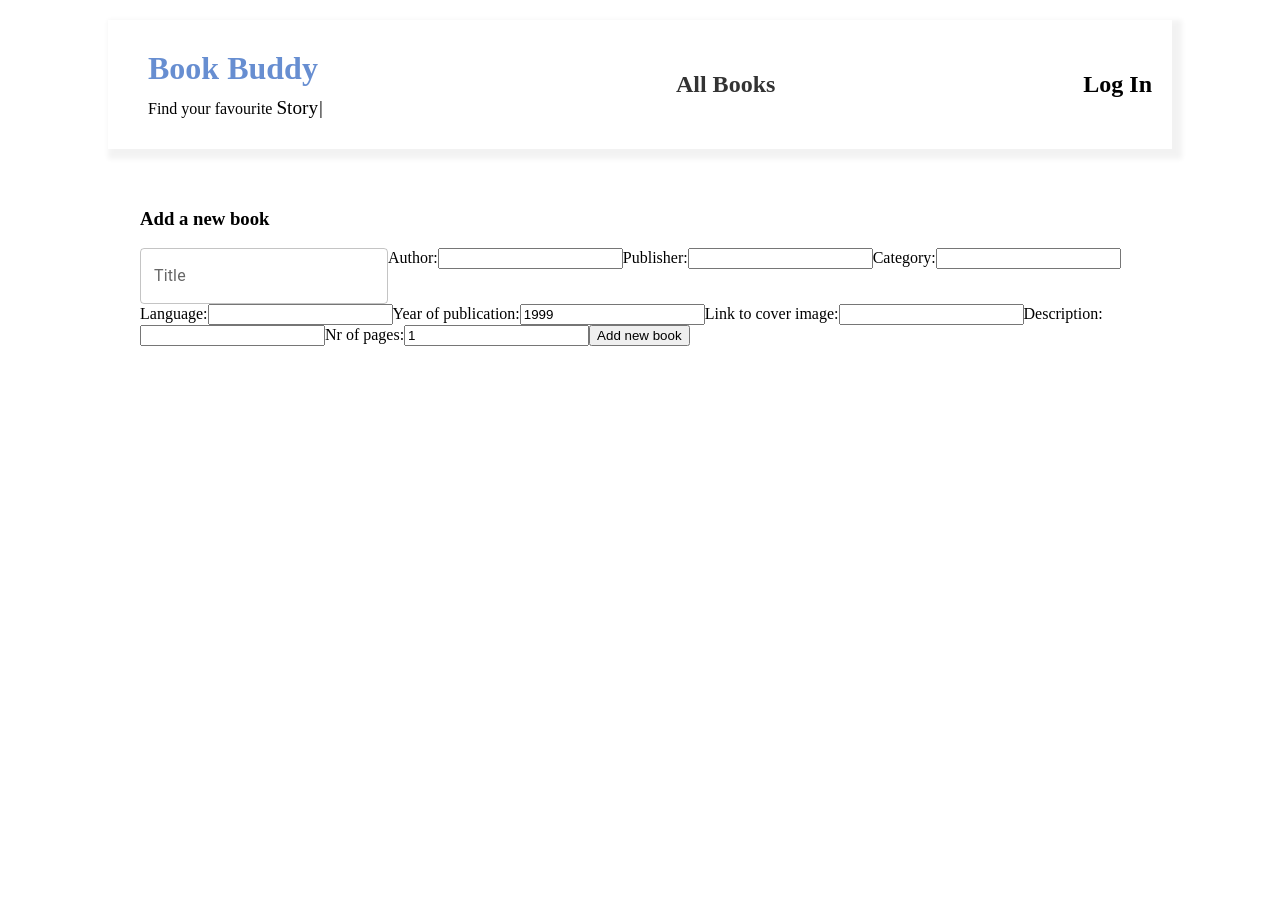
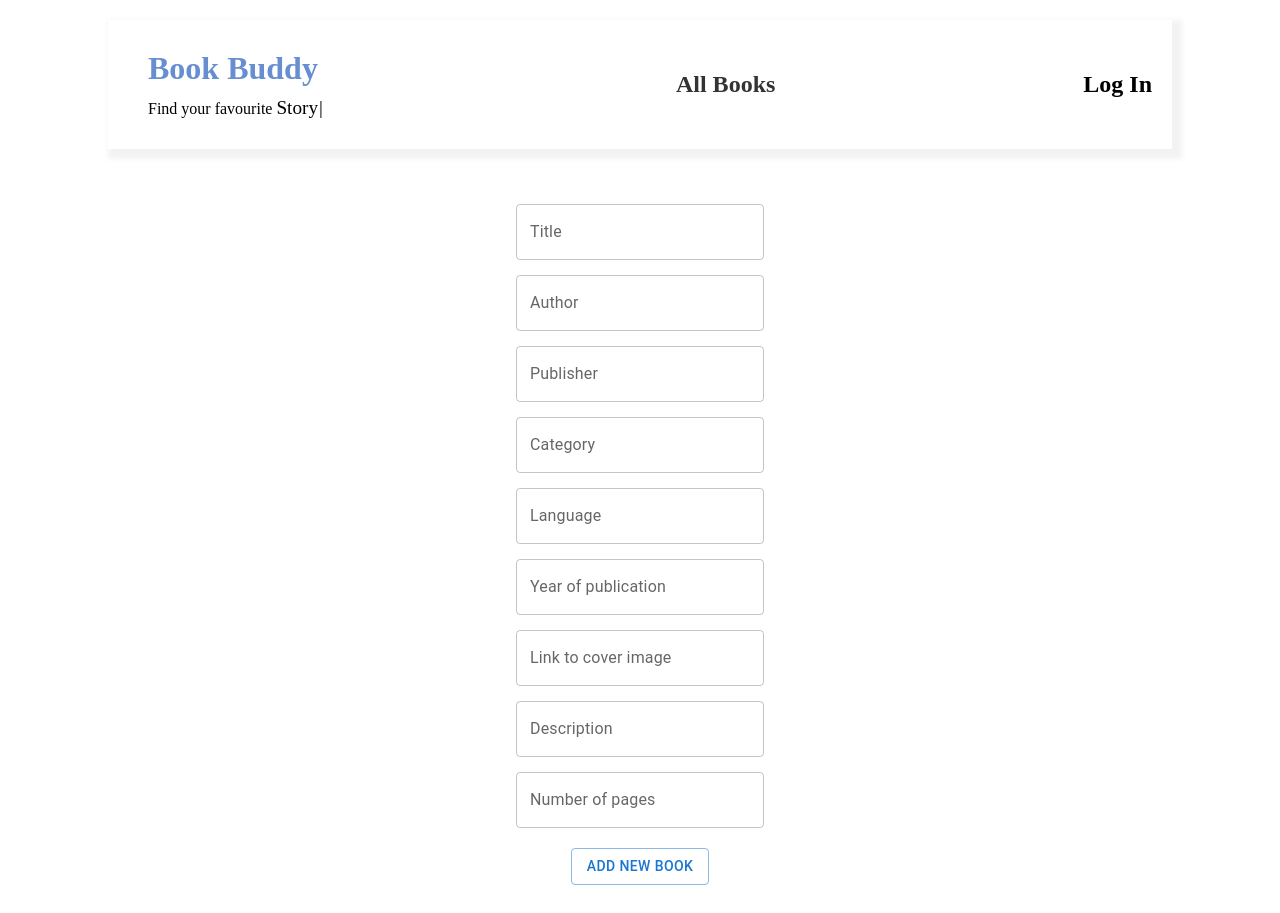
Before and after one commit to pawel27klimek/BookBuddyFrontend, a React (Create React App) app: page /newbook in a window 1280 px wide. Before the commit the page ends 800 px from the top, so only its background shows below. Built offline with nearby package versions, Linux system fonts and the light colour scheme; no server answers; the HTML template or start-up script is replaced by a standard one.

Commit message:
new book form styled

```diff
--- a/src/pages/AddNewBookForm.tsx
+++ b/src/pages/AddNewBookForm.tsx
@@ -2,16 +2,18 @@ import { useState } from 'react';
 import { useAuth0 } from '@auth0/auth0-react';
 import { useNavigate } from 'react-router-dom';
 import TextField from '@mui/material/TextField';
+import Button from '@mui/material/Button';
+import { InputBox, NewBookForm } from '../styles/AddNewBookStyle';
 
 type newBook = {
   title: string;
   publisher: string;
   category: string;
   language: string;
-  yearOfPublication: number;
+  yearOfPublication: number | null;
   imgUrl: string;
   description: string;
-  nrOfPages: number;
+  nrOfPages: number | null;
   author: string;
   creatorUserEmail: string | undefined;
 };
@@ -23,10 +25,10 @@ const AddNewBookForm = () => {
     publisher: '',
     category: '',
     language: '',
-    yearOfPublication: 1999,
+    yearOfPublication: null,
     imgUrl: '',
     description: '',
-    nrOfPages: 1,
+    nrOfPages: null,
     author: '',
     creatorUserEmail: user?.email,
   });
@@ -69,13 +71,12 @@ const AddNewBookForm = () => {
   };
 
   return (
-    <div className="page-container">
-      <form onSubmit={(event) => handleSubmit(event)}>
-        <h3>Add a new book</h3>
-        {/* <label> */}
-        {/* Title: */}
+    <NewBookForm onSubmit={(event) => handleSubmit(event)}>
+      {/* <form onSubmit={(event) => handleSubmit(event)}> */}
+      {/* <h3>ADD NEW BOOK</h3> */}
+      <InputBox>
         <TextField
-          inputProps={{ maxLength: 30 }}
+          inputProps={{ maxLength: 50 }}
           className="title"
           label="Title"
           variant="outlined"
@@ -87,107 +88,136 @@ const AddNewBookForm = () => {
           }}
           autoComplete="off"
         />
-        {/* <input
-            type="text"
-            name="title"
-            value={newBook.title}
-            onChange={(event) => {
-              handleChange(event);
-            }}
-          /> */}
-        {/* </label> */}
-        <label>
-          Author:
-          <input
+      </InputBox>
+      <InputBox>
+        <TextField
+          inputProps={{ maxLength: 30 }}
+          className="author"
+          label="Author"
+          variant="outlined"
           type="text"
           name="author"
           value={newBook.author}
-            onChange={(event) => {
+          onChange={(event: React.ChangeEvent<HTMLInputElement>) => {
             handleChange(event);
           }}
+          autoComplete="off"
         />
-        </label>
-        <label>
-          Publisher:
-          <input
+      </InputBox>
+      <InputBox>
+        <TextField
+          inputProps={{ maxLength: 30 }}
+          className="publisher"
+          label="Publisher"
+          variant="outlined"
           type="text"
           name="publisher"
           value={newBook.publisher}
-            onChange={(event) => {
+          onChange={(event: React.ChangeEvent<HTMLInputElement>) => {
             handleChange(event);
           }}
+          autoComplete="off"
         />
-        </label>
-        <label>
-          Category:
-          <input
+      </InputBox>
+      <InputBox>
+        <TextField
+          inputProps={{ maxLength: 30 }}
+          className="category"
+          label="Category"
+          variant="outlined"
           type="text"
           name="category"
           value={newBook.category}
-            onChange={(event) => {
+          onChange={(event: React.ChangeEvent<HTMLInputElement>) => {
             handleChange(event);
           }}
+          autoComplete="off"
         />
-        </label>
-        <label>
-          Language:
-          <input
+      </InputBox>
+      <InputBox>
+        <TextField
+          inputProps={{ maxLength: 20 }}
+          className="language"
+          label="Language"
+          variant="outlined"
           type="text"
           name="language"
           value={newBook.language}
-            onChange={(event) => {
+          onChange={(event: React.ChangeEvent<HTMLInputElement>) => {
             handleChange(event);
           }}
+          autoComplete="off"
         />
-        </label>
-        <label>
-          Year of publication:
-          <input
+      </InputBox>
+      <InputBox>
+        <TextField
+          className="year-of-publication"
+          label="Year of publication"
+          variant="outlined"
           type="number"
           name="yearOfPublication"
           value={newBook.yearOfPublication}
-            onChange={(event) => {
+          onChange={(event: React.ChangeEvent<HTMLInputElement>) => {
             handleChange(event);
           }}
+          autoComplete="off"
+          InputProps={{
+            inputProps: { min: 0 },
+          }}
         />
-        </label>
-        <label>
-          Link to cover image:
-          <input
+      </InputBox>
+      <InputBox>
+        <TextField
+          className="link-to-cover-image"
+          label="Link to cover image"
+          variant="outlined"
           type="text"
           name="imgUrl"
           value={newBook.imgUrl}
-            onChange={(event) => {
+          onChange={(event: React.ChangeEvent<HTMLInputElement>) => {
             handleChange(event);
           }}
+          autoComplete="off"
         />
-        </label>
-        <label>
-          Description:
-          <input
+      </InputBox>
+      <InputBox>
+        <TextField
+          inputProps={{ maxLength: 100 }}
+          className="description"
+          label="Description"
+          variant="outlined"
           type="text"
           name="description"
           value={newBook.description}
-            onChange={(event) => {
+          onChange={(event: React.ChangeEvent<HTMLInputElement>) => {
             handleChange(event);
           }}
+          autoComplete="off"
         />
-        </label>
-        <label>
-          Nr of pages:
-          <input
+      </InputBox>
+      <InputBox>
+        <TextField
+          className="nr-of-pages"
+          label="Number of pages"
+          variant="outlined"
           type="number"
           name="nrOfPages"
           value={newBook.nrOfPages}
-            onChange={(event) => {
+          onChange={(event: React.ChangeEvent<HTMLInputElement>) => {
             handleChange(event);
           }}
+          autoComplete="off"
+          InputProps={{
+            inputProps: { min: 0 },
+          }}
         />
-        </label>
+      </InputBox>
 
-        <button type="submit">Add new book</button>
-      </form>
-    </div>
+      <Button variant="outlined" sx={{ marginTop: '20px' }}>
+        Add new book
+      </Button>
+      {/* </form> */}
+    </NewBookForm>
   );
 };
 
--- a/src/pages/BookDetails.tsx
+++ b/src/pages/BookDetails.tsx
@@ -84,7 +84,9 @@ const BookDetails = () => {
         <div>Description:{book?.description}</div>
         <div>Language:{book?.language}</div>
         <div>Number of pages:{book?.nrOfPages}</div>
-
+        <div>Image:{book?.imgUrl}</div>
+        <div>Publisher:{book?.publisher}</div>
+        <div>Year of publication:{book?.yearOfPublication}</div>
         <div>User creator: {book?.creatorUserEmail}</div>
         {showDeleteButton && (
           <div>
--- a/src/pages/BookList.tsx
+++ b/src/pages/BookList.tsx
@@ -24,7 +24,7 @@ const BookList = () => {
         <>Loading...</>
       ) : (
         <>
-          <h2>All of the books</h2>
+          {/* <h2>All of the books</h2> */}
           <BookListStyle>
             {books &&
               books.map((book: book) => (
--- a/src/pages/FavouritiesList.tsx
+++ b/src/pages/FavouritiesList.tsx
@@ -37,7 +37,7 @@ const FavouritiesList = () => {
 
   return (
     <div>
-      <div> FavouritiesList</div>
+      {/* <div> FavouritiesList</div> */}
       <div>
         {favouritiesBooks.map((book: book) => (
           <div key={book._id}>
--- /dev/null
+++ b/src/styles/AddNewBookStyle.ts
@@ -0,0 +1,11 @@
+import styled from 'styled-components';
+
+export const NewBookForm = styled.form`
+  display: flex;
+  flex-direction: column;
+  align-items: center;
+  justify-content: center;
+`;
+export const InputBox = styled.div`
+  margin-top: 15px;
+`;
```
Lines whose indentation alone changed are shown as unchanged.
